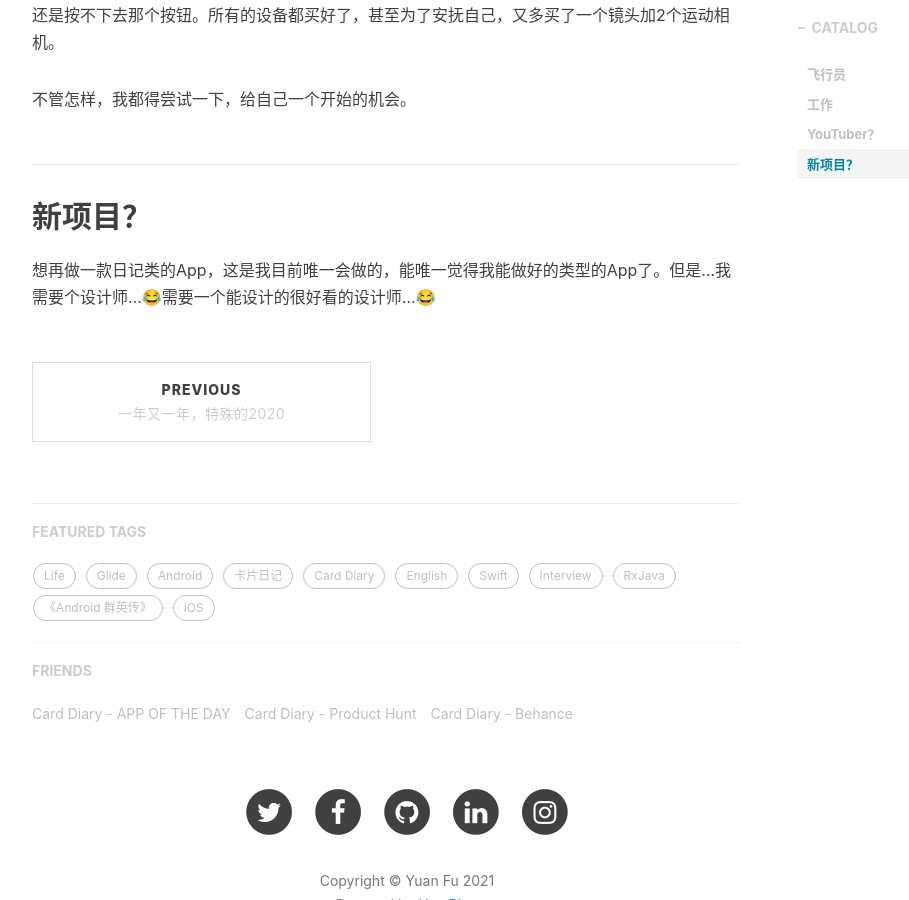
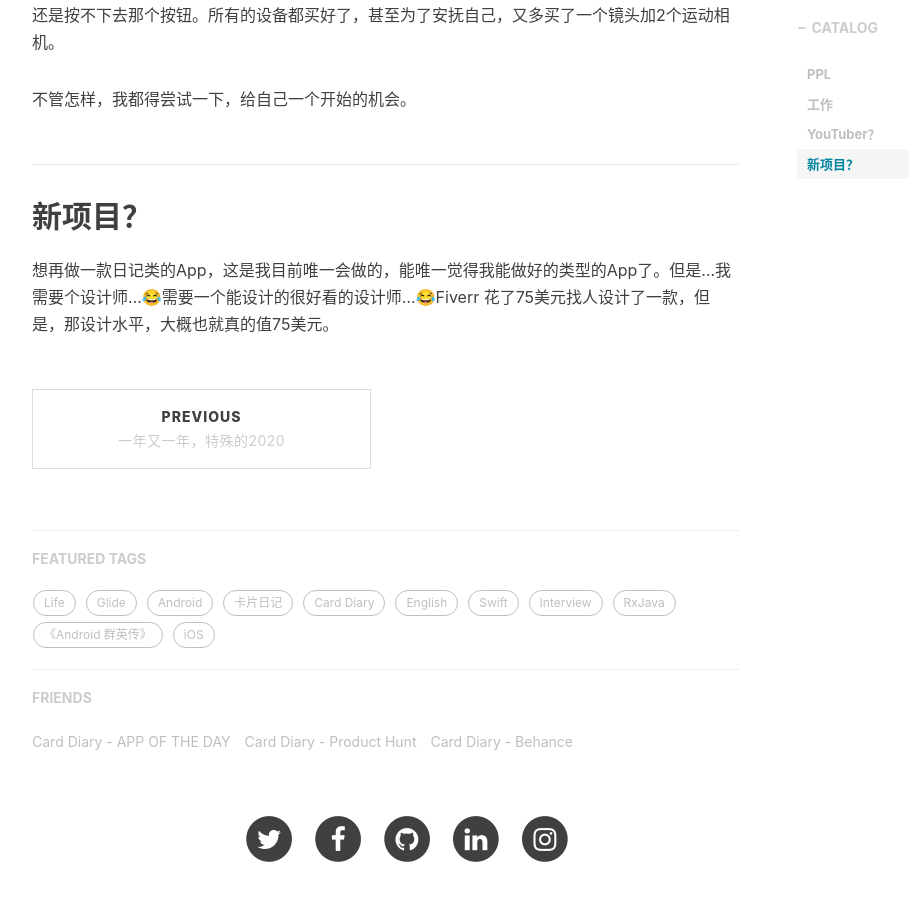
Before and after one commit to MrFuFuFu/mrfufufu.github.io, a Jekyll site: the page built from _posts/2021-02-04-Confusing-time.markdown, in a window 1280 px wide and 900 px high, scrolled down 1475 px. Shown: the whole window, without its empty margins (233-1142 px from the left). Built offline with Jekyll 4.4.1, drawn with Linux system fonts in a browser that asks for light colours; nearby versions of some CDN libraries; comment, search, counter and statistics services are not loaded.

Commit message:
Confusing time update

```diff
--- a/_posts/2021-02-04-Confusing-time.markdown
+++ b/_posts/2021-02-04-Confusing-time.markdown
@@ -12,7 +12,7 @@
 
 不太确定这篇文章的标题，但是大概能描述近期的状态。迷茫，困惑，迷失，懒惰，一件件说。
 
-## 飞行员
+## PPL
 还在学，但是把频率降低了，之前可能一周3次，现在降到了每周末1-2次。虽然还在继续，但是学习的认真程度是真的令自己非常失望。还有两门理论考试，我愣是提不起精神翻开书本学习，每次打开书本看个一会就合上了。理论知识只是一方面，另一方面是对整个航空知识的学习，比如每次上飞机之前对上节课的巩固，比如Checklist的记忆背诵都懒惰的没有实践。对自己真的非常的失望。
 
 ## 工作
@@ -30,4 +30,4 @@
 不管怎样，我都得尝试一下，给自己一个开始的机会。
 
 ## 新项目？
-想再做一款日记类的App，这是我目前唯一会做的，能唯一觉得我能做好的类型的App了。但是...我需要个设计师…😂需要一个能设计的很好看的设计师…😂
+想再做一款日记类的App，这是我目前唯一会做的，能唯一觉得我能做好的类型的App了。但是...我需要个设计师…😂需要一个能设计的很好看的设计师…😂Fiverr 花了75美元找人设计了一款，但是，那设计水平，大概也就真的值75美元。
```
